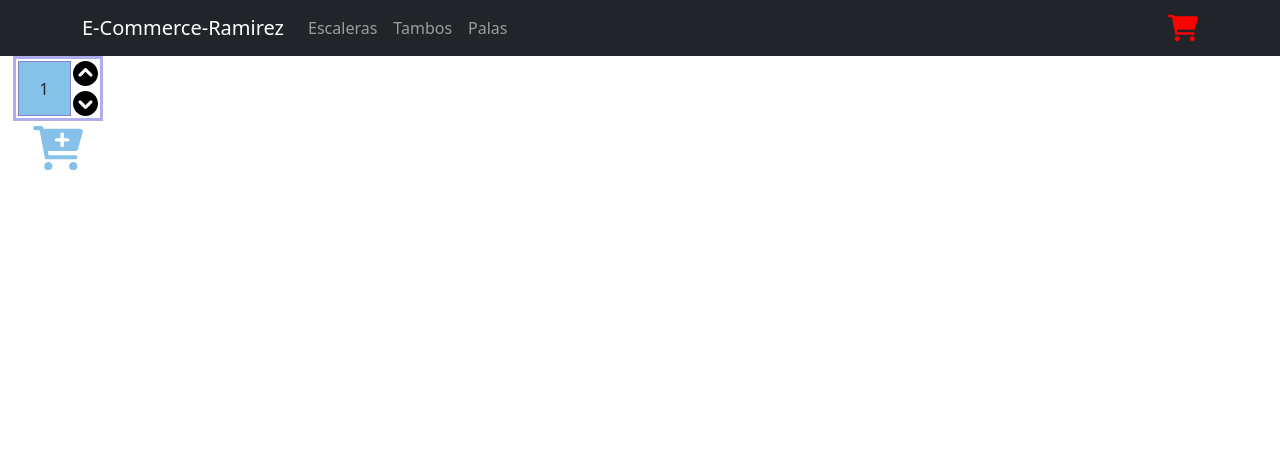
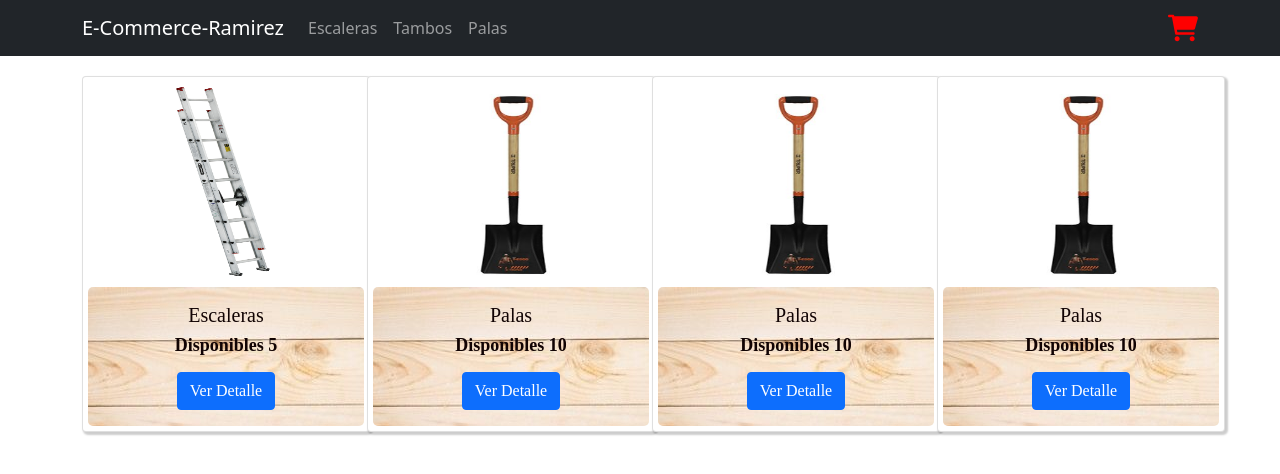
Before and after one commit to 19chepsito88/e-commerce-ramirez, a React (Create React App) app: page / in a window 1280 px wide. Shown: the top 474 px of the page. Built offline with nearby package versions, Linux system fonts and the light colour scheme.

Commit message:
Catalogo con maps y promises

```diff
--- a/src/App.js
+++ b/src/App.js
@@ -4,25 +4,16 @@ import { ITEMS } from './Constants/menuItems';
 import NavBar from './components/NavBar/NavBar';
 import Titulo from './components/Titulo/Titulo';
 import ItemListContainer from './components/container/itemListContainer/ItemListContainer';
-import ItemCount from './components/ItemCount';
 import './components/styles/ecomerce.css'
 
 function App() {
-  const productos = [
-    { id: 1, title: 'Escaleras', picture: 'escalera' },
-    { id: 2, title: 'Palas', picture: 'pala' }
-  ]
+
   return (
     <div className="App" >
       <NavBar
         menuItems={ITEMS}
       />
       <ItemListContainer
-
-      />
-      <ItemCount
-        initial={1}
-        stock={5}
       />
     </div>
   );
--- /dev/null
+++ b/src/components/CardProduct.css
@@ -0,0 +1,20 @@
+.container-button{
+    display: flex;
+    flex-direction: row;
+    justify-content: space-between;
+}
+
+.btn-counter{
+    background-color: green;
+    font-size: 14px;
+}
+
+.btn-counter:hover{
+    background-color: blue;
+}
+
+.card-image-product{
+    width: 100%;
+    height: 200px;
+    background-size: cover;
+}
--- /dev/null
+++ b/src/components/Item.js
@@ -0,0 +1,59 @@
+import React, { useState } from "react";
+import Modal from "./Modal/Modal";
+import { Button, Card } from "react-bootstrap";
+import ItemCount from "./ItemCount";
+import "./CardProduct.css";
+
+const ItemList = ({ title, picture, stock, description, precio }) => {
+    const [showModalDetail, setShowModalDetail] = useState(false);
+    const onShowModalDetail = () => setShowModalDetail(!showModalDetail);
+
+    const renderBodyModal = () => {
+        return (
+            <>
+                <img
+                    className="card-image-product"
+                    src={require(`../images/${picture}.jpg`)}
+                    />
+                <div className="body-text card-product-body">
+                    <span>{`$${precio}`}</span>
+                    <span>{description}</span>
+                </div>
+            </>
+        )
+    }
+
+    const renderFooterModal = () => {
+        return (
+            <ItemCount initial={1} stock={stock} />
+        )
+    }
+    return (
+        <>
+            <Card className="card-product">
+                <Card.Img
+                    className="card-image-product"
+                    variant="top"
+                    src={require(`../images/${picture}.jpg`)}
+                />
+                <Card.Body className="card-product-body">
+                    <Card.Title>{title}</Card.Title>
+                    <Card.Text>{`Disponibles ${stock}`}</Card.Text>
+                    <Button variant="primary" onClick={onShowModalDetail}>Ver Detalle</Button>
+                </Card.Body>
+            </Card>
+            <Modal
+                show={showModalDetail}
+                headerProps={{
+                    closeButton: true,
+                }}
+                onClose={onShowModalDetail}
+                title={title}
+                body={renderBodyModal()}
+                footer={renderFooterModal()}
+            />
+        </>
+    );
+};
+
+export default ItemList;
--- a/src/components/ItemCount.jsx
+++ b/src/components/ItemCount.jsx
@@ -3,6 +3,7 @@ import { useCounter } from "../hooks/useCounter";
 import { ReactComponent as UpIcon } from "./Icons/up.svg";
 import { ReactComponent as DownIcon } from "./Icons/down.svg";
 import { ReactComponent as AddIcon } from "./Icons/add.svg";
+import { Button } from "react-bootstrap";
 
 const ItemCount = ({ stock, initial }) => {
   const { counter, increment, decrement, reset } = useCounter(initial);
@@ -17,22 +18,24 @@ const ItemCount = ({ stock, initial }) => {
   };
 
   const onAdd = () => {
-    !disable && alert(`Total de compra ${counter}`);
+    alert(`Total de compra ${counter}`);
   };
 
   return (
     <div className="item-count-container">
       <div className="item-count-controls-container">
+        <UpIcon className="icon-count m-b-5" onClick={onIncrement} />
         <span className="item-count-text">{counter}</span>
-        <div className="container-icons-count">
-          <UpIcon className="icon-count m-b-5" onClick={onIncrement} />
-          <DownIcon className="icon-count" onClick={onDecrement} />
-        </div>
+        <DownIcon className="icon-count" onClick={onDecrement} />
       </div>
-      <AddIcon
-        className={`${disable ? "disabled-btn-add" : "btn-add"}`}
+      <Button
+        className=" "
+        disabled={disable}
         onClick={onAdd}
-      />
+        variant="primary"
+      >
+        Agregar
+      </Button>
     </div>
   );
 };
--- /dev/null
+++ b/src/components/ItemList.jsx
@@ -0,0 +1,24 @@
+import React from "react";
+import { Col, Row } from "react-bootstrap";
+import Item from "./Item";
+const ItemList = ({ products }) => {
+  return (
+    <Row className="row-container-item">
+      {products.map((item) => {
+        return (
+          <Col md={3}>
+            <Item
+              title={item.title}
+              picture={item.picture}
+              stock={item.stock}
+              precio={item.precio}
+              description={item.description}
+            />
+          </Col>
+        );
+      })}
+    </Row>
+  );
+};
+
+export default ItemList;
--- /dev/null
+++ b/src/components/Modal/Modal.jsx
@@ -0,0 +1,42 @@
+import React from 'react';
+import { Modal as BModal } from 'react-bootstrap';
+
+const Modal = ({
+    show,
+    title,
+    body,
+    header,
+    footer,
+    onClose,
+    headerProps,
+    bodyProps,
+    footerProps,
+    ...props
+}) => {
+
+    return (
+        <BModal
+            show={show}
+            onHide={onClose}
+            {...props}
+        >
+            {
+                <BModal.Header {...headerProps}>
+                    {title ?
+                        <BModal.Title>{title}</BModal.Title> :
+                        header || null
+                    }
+                </BModal.Header>
+            }
+            {body && <BModal.Body {...bodyProps} >
+                {body}
+            </BModal.Body>}
+            {footer &&
+                <BModal.Footer {...footerProps}>
+                    {footer}
+                </BModal.Footer>}
+        </BModal>
+    )
+};
+
+export default Modal;
--- a/src/components/container/itemListContainer/ItemListContainer.jsx
+++ b/src/components/container/itemListContainer/ItemListContainer.jsx
@@ -1,11 +1,28 @@
-import React from 'react'
+import React, { useEffect, useState } from "react";
+import ItemList from "../../ItemList";
+import { getFetch } from "../../../helpers/getFetch";
+import { Container, Row, Spinner } from "react-bootstrap";
 
-const ItemListContainer = ({
-    greeting
-}) => {
+const ItemListContainer = () => {
+  const [products, setProducts] = useState([]);
+  const [loading, setLoading] = useState(true);
+
+  useEffect(() => {
+    getFetch
+      .then((resp) => setProducts(resp))
+      .catch((err) => console.log(err))
+      .finally(() => setLoading(false));
+  }, []);
+
   return (
-    <div>{greeting}</div>
-  )
-}
+    <Container >
+      {loading ? (
+        <Spinner animation="grow" className="loading-item" />
+      ) : (
+        <ItemList products={products} />
+      )}
+    </Container>
+  );
+};
 
-export default ItemListContainer
+export default ItemListContainer;
--- a/src/components/styles/ecomerce.css
+++ b/src/components/styles/ecomerce.css
@@ -1,26 +1,32 @@
 .item-count-container,
 .item-count-controls-container,
-.container-icons-count {
+.container-icons-count,.body-text,.row-container {
     display: flex;
 }
 
-.item-count-controls-container {
+.item-count-container,.item-count-controls-container,.row-container{
     flex-direction: row;
 }
 
-.item-count-container,.container-icons-count {
+.item-count-controls-container{
+    margin-right: 5px;
+}
+
+.item-count-container{
+    align-items: center;
+    padding: 5px;
+}
+
+.row-container{
+    justify-content: center;
+}
+
+.container-icons-count,.body-text  {
     flex-direction: column;
 }
 
 .item-count-container {
-    width: 115px;
     align-items: center;
-}
-
-.item-count-controls-container {
-    width: 90px;
-    padding: 2px;
-    border: solid rgb(174, 174, 238);
 }
 
 .container-icons-count {
@@ -38,24 +44,6 @@
     fill: #85C1E9;
 }
 
-
-.disabled-btn-add{
-    margin-top: 5px;
-    width: 50px;
-    fill: darkgrey;
-}
-
-.btn-add{
-    margin-top: 5px;
-    cursor: pointer;
-    width: 50px;
-    fill: #85C1E9;
-}
-
-.btn-add:hover {
-    fill: black;
-}
-
 .m-b-5 {
     margin-bottom: 5px;
 }
@@ -64,9 +52,40 @@
     display: flex;
     justify-content: center;
     align-items: center;
-    width: 55px;
-    height: 55px;
+    width: 25px;
+    height: 25px;
     background-color: #85C1E9;
     border: 1px solid rgb(131, 131, 201);
     user-select: none;
 }
+
+.card-image-product{
+    user-select: none;
+}
+
+.loading-item{
+    margin-top: 250px;
+}
+
+.row-container-item{
+    margin-top: 20px;
+}
+
+.card-product{
+    width: 18rem;
+    padding: 5px;
+    box-shadow: 2px 2px 2px 1px rgba(0, 0, 0, 0.2);
+}
+
+.card-product-body{
+    color: rgb(17, 3, 3);
+    font: bold 18px Montserrat;
+    margin-top: 5px;
+    border-radius: 5px;
+    background-image:url(../../images/69adc4a1c63f959ede0dd4c1caa10cce.jpg) ;
+}
+
+.body-text{
+    padding: 4px;
+    user-select: none;
+}
--- /dev/null
+++ b/src/helpers/getFetch.js
@@ -0,0 +1,19 @@
+const productos = [
+    { id: 1, title: 'Escaleras', picture: 'escalera',stock:5,precio:50,description:'Pala Cuadrada Truper de 40 pulgadas, para mover materiales de poco peso con mayor facilidad en trabajos de construcción. Está fabricada con cabeza de acero al carbón y mango en madera de fresno.' },
+    { id: 2, title: 'Palas', picture: 'pala',stock:10,precio:25,description:'Pala de la marca truper' },
+    { id: 3, title: 'Palas', picture: 'pala',stock:10,precio:25,description:'Pala de la marca truper' },
+    { id: 4, title: 'Palas', picture: 'pala',stock:10,precio:25,description:'Pala de la marca truper' }
+]
+
+export const getFetch = new Promise(( resolve, reject )=>{
+
+    let condition=true
+    if (condition) {
+        setTimeout(()=>{
+            resolve(productos)
+         }, 2000)
+    } else {
+        reject('400 not found')
+
+    }
+})
```
Also changed, not shown: src/images/69adc4a1c63f959ede0dd4c1caa10cce.jpg (added), src/images/pala.jpg.
